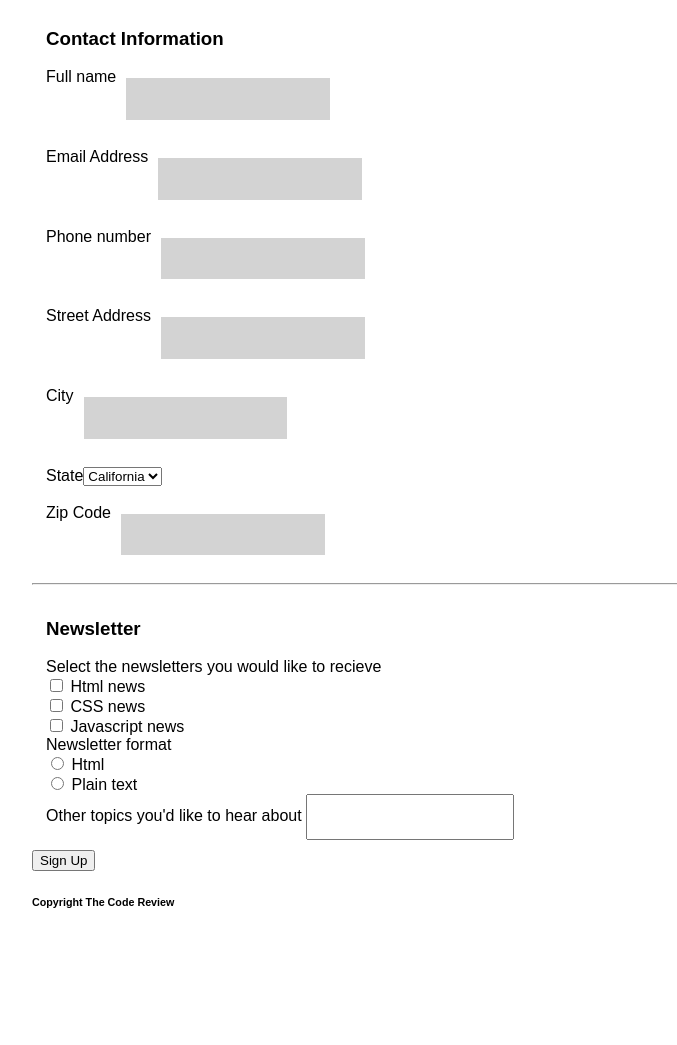
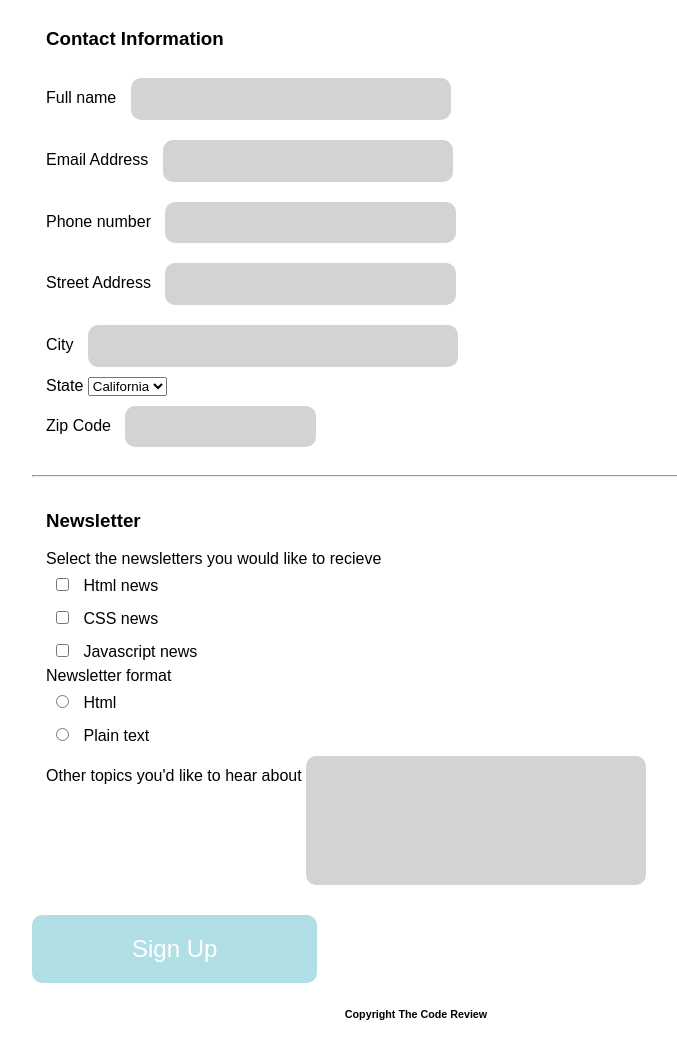
Before and after one commit to JulianaContreras/Unit-3-techdegree-project, a plain HTML site: page index.html in a window 1280 px wide. Shown: the part 191-1236 px from the top of the page, without its empty margins (224-901 px from the left). Before the commit the page ends 1124 px from the top, so only its background shows below. Drawn offline with Linux system fonts and the light colour scheme; a web font is replaced by a local one.

Commit message:
updated my style.css

```diff
--- a/css/style.css
+++ b/css/style.css
@@ -11,6 +11,7 @@ header {
   text-align:center;
   padding:10px;
   margin:0;
+  color: white;
 }
 
 input {
@@ -45,23 +46,67 @@ font-size: 14px;
  background-color:#d3d3d3;
   border:none;
   margin: 10px;
+  border-radius: 10px;
 }
 
 .piece {
   display: flex;
   flex-direction: column;
 }
+#select,
+#format {
+  margin:10px;
+}
 
-#submit {
-text-align:center;
-}
 
 .line{
 border-top: double 8px;
 }
+
+button {
+  text-align: center;
+  padding:20px 100px;
+  background-color: #b0e0e6;
+  border:none;
+  border-radius: 10px;
+  font-size: 24px;
+  color: white;
+  margin-top: 20px;
+}
+.indent {
+  text-align: center;
+}
+
+#other {
+  background-color: #d3d3d3;
+  border: none;
+  border-radius: 10px;
+  margin-top: 5px;
+  padding-right: 150px;
+  padding-bottom:100px;
+}
 @media (min-width:768px) {
   .piece {
     flex-direction: row;
+    display: inline-block;
+  }
+  #name{
+    padding-right: 130px;
+  }
+  #email {
+    padding-right: 100px
+  }
+  #city {
+    padding-right: 180px;
+  }
+
+  #phone,
+  #street {
+    padding-right: 100px;
+  }
+
+  #zip {
+    padding-right: 0;
   }
 
 }
```
